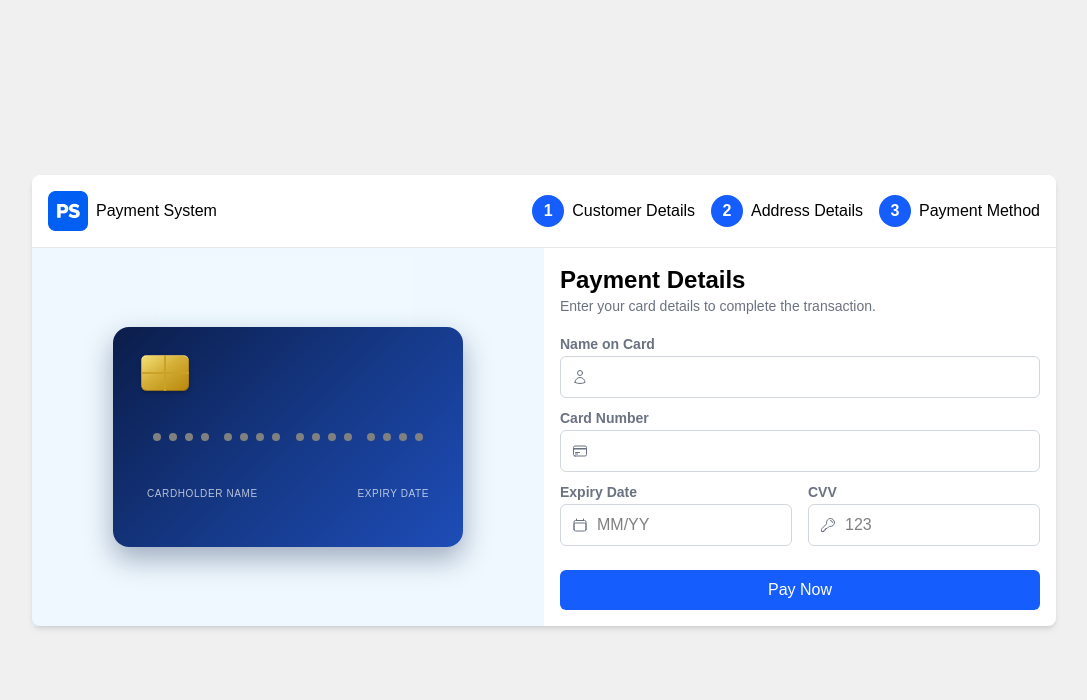
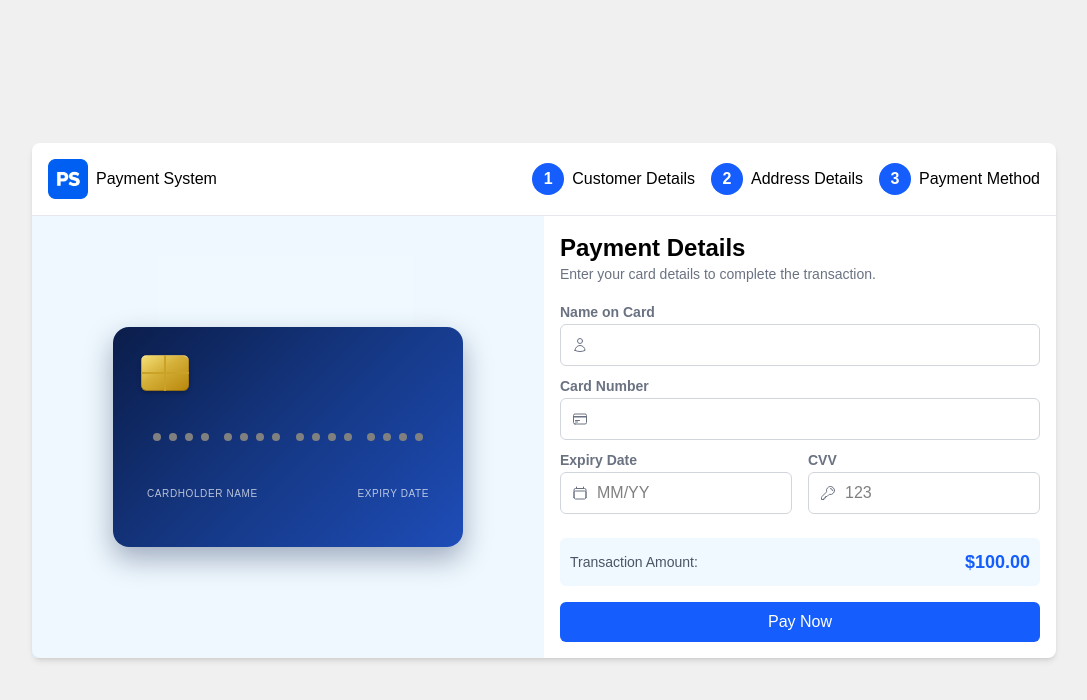
Before and after one commit to smaranello/payment-ui, a React app: page / in a window 1280 px wide. Shown: the top 700 px of the page, without its empty margins (96-1183 px from the left). Built offline with nearby package versions, Linux system fonts and the light colour scheme.

Commit message:
Add transaction amount display and empty handle form submission in PaymentForm component. Update CSS for transaction amount styling.

```diff
--- a/src/components/PaymentForm.jsx
+++ b/src/components/PaymentForm.jsx
@@ -21,8 +21,13 @@ export default function PaymentForm({
   const [errors, setErrors] = useState({});
   const [isSubmitting, setIsSubmitting] = useState(false);
 
+  const handleSubmit = (e) => {
+    e.preventDefault();
+    isSubmitting(true);
+  };
+
   return (
-    <form>
+    <form onSubmit={handleSubmit}>
       <div className="p-4">
         <h1 className="text-2xl font-bold">Payment Details</h1>
         <p className="text-gray-500 text-sm mb-4">
@@ -132,6 +137,10 @@ export default function PaymentForm({
             </div>
           </div>
         </div>
+        <div className="flex items-center justify-between mb-4 transaction-amount">
+          <p className="text-gray-600 text-sm">Transaction Amount:</p>
+          <p className="text-lg font-bold text-blue-600">$100.00</p>
+        </div>
         <button
           type="submit"
           className="w-full rounded-md bg-[var(--blue-bg)] p-2 text-white"
--- a/src/index.css
+++ b/src/index.css
@@ -276,3 +276,8 @@ body {
 .payment-card-number.is-focused {
   outline-color: white;
 }
+.transaction-amount {
+  background-color: oklch(97.7% 0.013 236.62);
+  padding: 10px;
+  border-radius: 0.375rem;
+}
```
